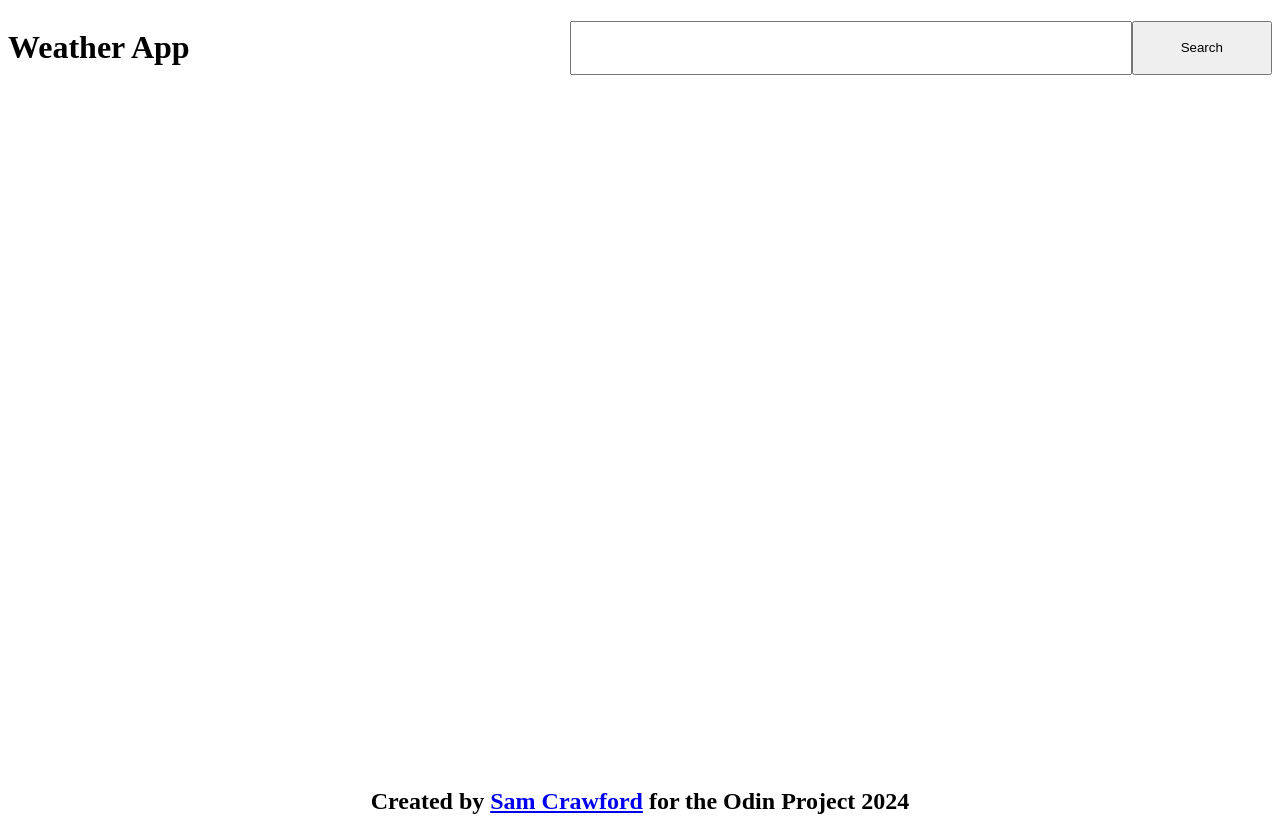
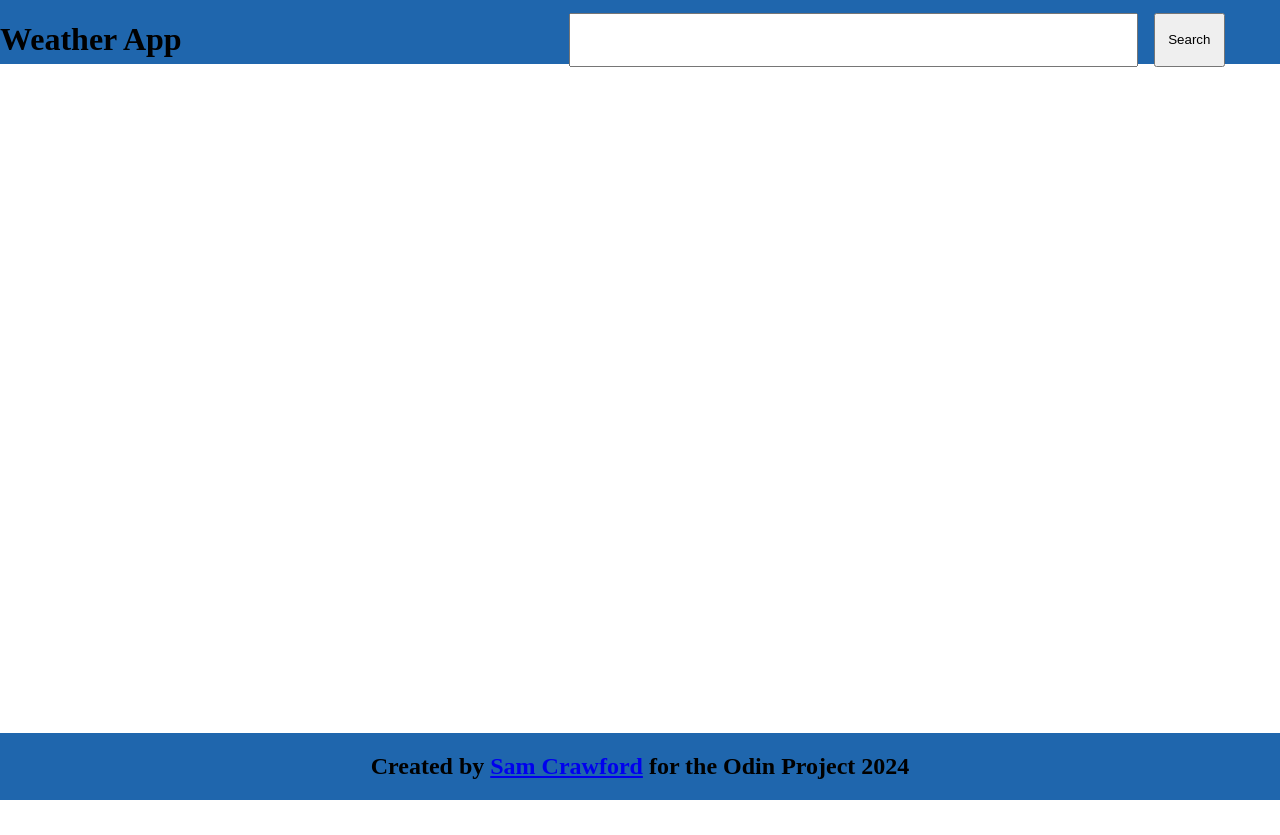
Before and after one commit to mcrawf9394/Weather_App, a website built with webpack: page src/index.html in a window 1280 px wide. After the commit the page ends 800 px from the top, so only its background shows below. Built offline with nearby package versions, Linux system fonts and the light colour scheme; no server answers.

Commit message:
Stopping for now, going to continue to style the page

```diff
--- a/src/index.js
+++ b/src/index.js
@@ -110,7 +110,7 @@ const currentDisplay = {
         wind.textContent = "Wind Speed " + locationTab.wind + " mph " + "Wind Direction " + locationTab.windDir
         const humidity = document.createElement('h4')
         humidity.textContent = "Humidity " + locationTab.humidity + "%"
-        currentWeather.append(temp, feelsLike, currentCondition, wind, humidity)
+        currentWeather.append(temp, feelsLike, wind, humidity, currentCondition)
         currentContainer.append(currentWeather)
         elements.body.append(tabTitle, measurementChange, currentContainer)
     },
@@ -126,4 +126,4 @@ const currentDisplay = {
         }
     }
 }
-console.log(info("grand rapids"))
+info("grand rapids")
--- a/src/style.css
+++ b/src/style.css
@@ -1,15 +1,18 @@
-html {
+html, body {
     min-width: 100%;
     min-height: 100%;
     padding: 0%;
     margin: 0%;
 }
 #content {
-    height: 85vh;
     width: 100%;
 }
 footer {
     text-align: center;
+    background-color: #1f66ad;
+    position: fixed;
+    bottom: 0;
+    width: 100%;
 }
 h3 {
     margin-top: 1rem;
@@ -23,6 +26,7 @@ h4 {
     text-align: center;
 }
 header  {
+    height: 8vh;
     display: grid;
     width: 100%;
     grid-template: 1fr/ 4fr 4fr 1fr;
@@ -35,4 +39,9 @@ header  {
 }
 #search {
     height: 3.4rem;
+    width: 50%;
+    margin-left: 1rem;
 }
+header {
+    background-color: #1f66ad;
+}
```
Also changed, not shown: dist/main.js.
